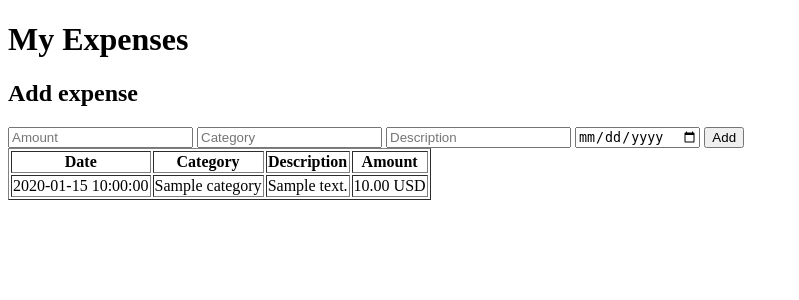
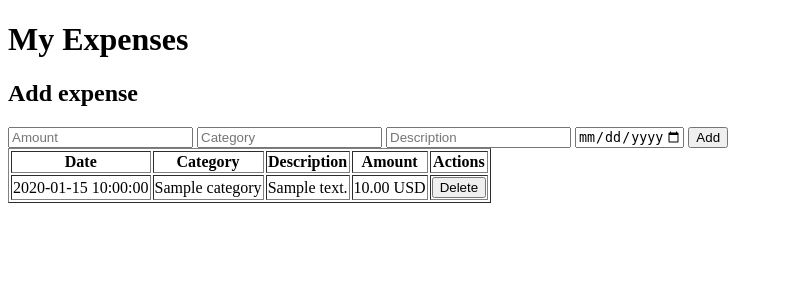
Before and after one commit to Nasr-M-M/expense-tracker, a Flask app: template templates/expenses.html in a window 1280 px wide. Shown: the top 300 px of the page, without its empty margins (0-799 px from the left). Run offline with Flask 3, Linux system fonts and the light colour scheme; the template is opened without the code that fills it: most values are stand-ins (such as "Sample title", 1, 10 or a date in 2020).

Commit message:
Add delete button to web page

```diff
--- a/app.py
+++ b/app.py
@@ -1,9 +1,8 @@
 from flask import Flask, render_template, request, redirect
 from expenses import CURRENCY, validate_amount, validate_text, validate_date
-from storage import init_db, get_all_expenses_db, add_expense_db
+from storage import init_db, get_all_expenses_db, add_expense_db, delete_expense_db
 
 app = Flask(__name__)
-
 
 @app.route("/")
 def home():
@@ -38,6 +37,10 @@ def add_page():
 
     return redirect("/expenses")
 
+@app.route("/delete/<int:expense_id>", methods=["POST"])
+def delete_page(expense_id):
+    delete_expense_db(expense_id)
+    return redirect("/expenses")
 
 if __name__ == "__main__":
     init_db()
--- a/templates/expenses.html
+++ b/templates/expenses.html
@@ -11,7 +11,7 @@
     <input type="number" step="0.01" name="amount" placeholder="Amount" required>
     <input type="text" name="category" placeholder="Category" required>
     <input type="text" name="description" placeholder="Description" required>
-    <input type="date" name="date" required>
+    <input type="date" name="date" min="2000-01-01" max="2100-12-31" required>
     <button type="submit">Add</button>
     </form>
     <table border="1">
@@ -20,6 +20,7 @@
             <th>Category</th>
             <th>Description</th>
             <th>Amount</th>
+            <th>Actions</th>
         </tr>
         {% for item in expenses %}
         <tr>
@@ -27,6 +28,11 @@
             <td>{{ item.category }}</td>
             <td>{{ item.description }}</td>
             <td>{{ "%.2f"|format(item.amount) }} {{ currency }}</td>
+            <td>
+                <form method="post" action="/delete/{{ item.id }}" onsubmit="return confirm('Delete this expense?')">
+                     <button type="submit">Delete</button>
+                </form>
+            </td>
         </tr>
         {% endfor %}
     </table>
```
